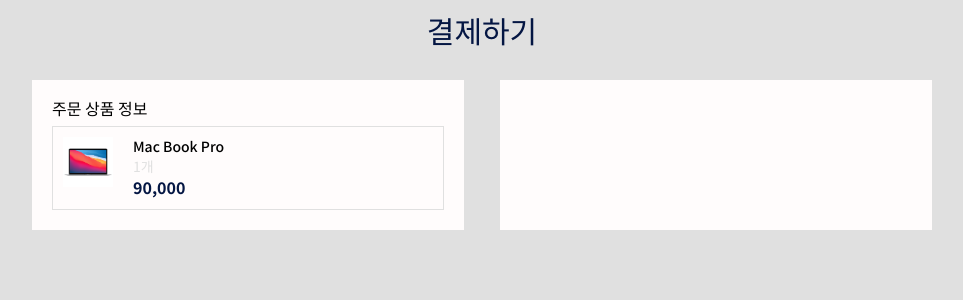
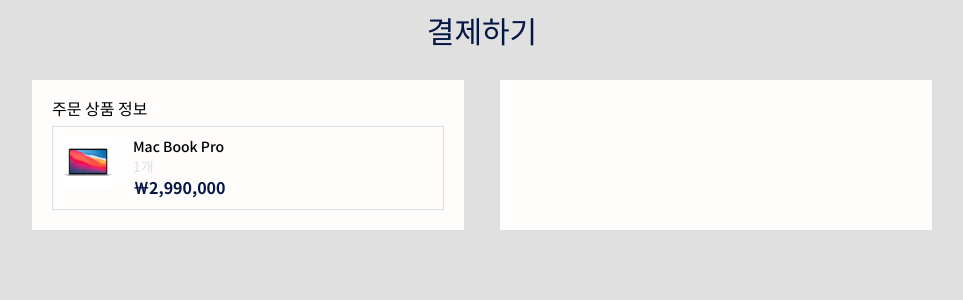
Before and after one commit to eorjs37/vue-typescript, a Vue app: page /payment in a window 1280 px wide. Shown: the top 300 px of the page, without its empty margins (158-1121 px from the left). Built offline with nearby package versions, Linux system fonts and the light colour scheme.

Commit message:
가격 변경

```diff
--- a/src/views/payment/PaymentView.vue
+++ b/src/views/payment/PaymentView.vue
@@ -23,7 +23,7 @@
                                     1개
                                 </li>
                                 <li class="product_info_prod_price">
-                                    90,000
+                                    ￦2,990,000
                                 </li>
                             </ul>
                         </li>
```
